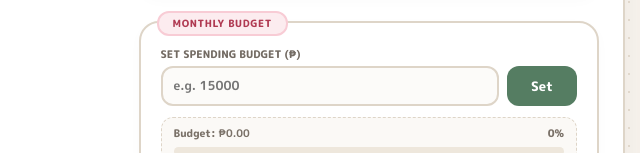
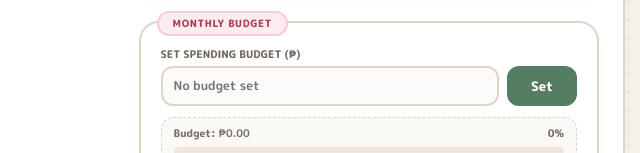
Before and after one commit to maykaila/FinancialTracker, a website with bundled scripts: page public/index.html in a window 1280 px wide. Shown: the part 799-952 px from the top of the page, 640-1280 px from the left. Built offline with nearby package versions, Linux system fonts and the light colour scheme; files whose address does not match are found by name; a web font is replaced by a local one.

Commit message:
clearer message

```diff
--- a/public/index.html
+++ b/public/index.html
@@ -167,7 +167,7 @@
                         <div class="form-group">
                             <label for="monthly-budget-input">Set Spending Budget (₱)</label>
                             <div class="budget-input-actions">
-                                <input type="number" id="monthly-budget-input" placeholder="e.g. 15000" step="0.01" min="0" required>
+                                <input type="number" id="monthly-budget-input" placeholder="No budget set" step="0.01" min="0" required>
                                 <button type="submit" class="planner-btn btn-primary" style="flex: 0 0 70px;">Set</button>
                                 <button type="button" id="budget-edit-btn" class="planner-btn btn-secondary" style="flex: 0 0 70px; display: none;">Edit</button>
                             </div>
```
